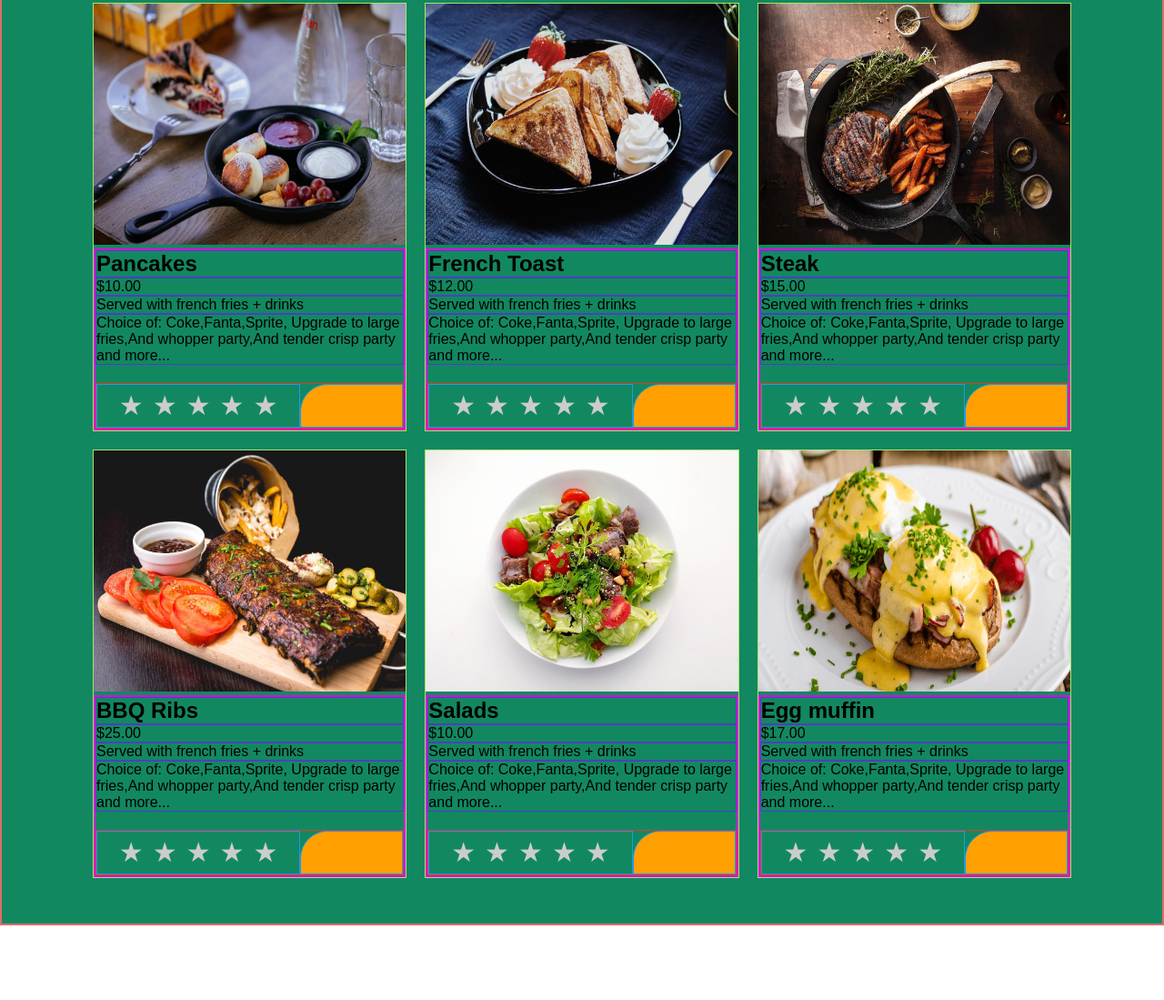
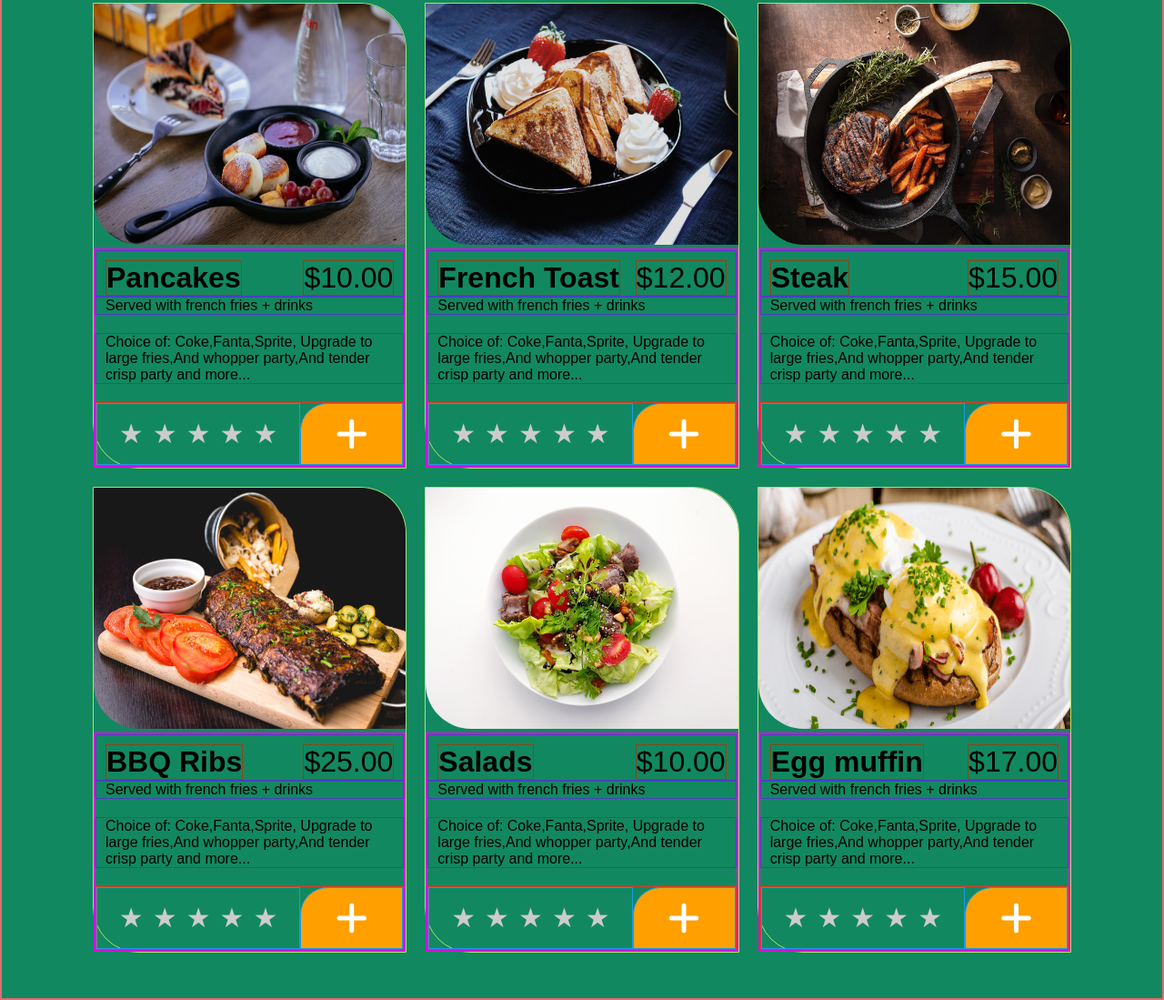
Before and after one commit to nickonyi/Restaurant-page, a website built with webpack: page dist/index.html in a window 1280 px wide. Shown: the part 2931-4030 px from the top of the page at 91% size. Before the commit the page ends 3948 px from the top, so only its background shows below. Built offline with nearby package versions, Linux system fonts and the light colour scheme; a web font is replaced by a local one.

Commit message:
final touches menu section

```diff
--- a/src/menu.js
+++ b/src/menu.js
@@ -47,6 +47,8 @@ function menu() {
     const menuContent1Img = document.createElement('img');
     menuContent1Img.classList.add('menu-content-img', 'img-box');
     menuContent1Img.src = contentImg1;
+    const menuContent1SmallHeaderContainer = document.createElement('div');
+    menuContent1SmallHeaderContainer.classList.add('menu-content-small-header-container');
     const menuContent1HeaderContainer = document.createElement('div');
     menuContent1HeaderContainer.classList.add('menu-content-header-container');
     const menuContent1Header = document.createElement('h2');
@@ -68,6 +70,10 @@ function menu() {
     menuContent1FooterDivContainer.classList.add('menu-content-footer-div-container');
     const menuContent1FooterDiv1 = document.createElement('div');
     menuContent1FooterDiv1.classList.add('menu-content-footer-div-1');
+    const icon1 = document.createElement('i');
+    icon1.classList.add('fas', 'fa-plus');
+    menuContent1FooterDiv1.appendChild(icon1);
+
 
     const ratingContainer = document.createElement('div');
     ratingContainer.classList.add('rating');
@@ -90,6 +96,8 @@ function menu() {
     const menuContent2Img = document.createElement('img');
     menuContent2Img.classList.add('menu-content-img', 'img-box');
     menuContent2Img.src = contentImg2;
+    const menuContent2SmallHeaderContainer = document.createElement('div');
+    menuContent2SmallHeaderContainer.classList.add('menu-content-small-header-container');
     const menuContent2HeaderContainer = document.createElement('div');
     menuContent2HeaderContainer.classList.add('menu-content-header-container');
     const menuContent2Header = document.createElement('h2');
@@ -109,6 +117,10 @@ function menu() {
     menuContent2FooterDivContainer.classList.add('menu-content-footer-div-container');
     const menuContent2FooterDiv1 = document.createElement('div');
     menuContent2FooterDiv1.classList.add('menu-content-footer-div-1');
+    const icon2 = document.createElement('i');
+    icon2.classList.add('fas', 'fa-plus');
+    menuContent2FooterDiv1.appendChild(icon2);
+
 
     const ratingContainer2 = document.createElement('div');
     ratingContainer2.classList.add('rating');
@@ -130,6 +142,8 @@ function menu() {
     const menuContent3Img = document.createElement('img');
     menuContent3Img.classList.add('menu-content-img', 'img-box');
     menuContent3Img.src = contentImg3;
+    const menuContent3SmallHeaderContainer = document.createElement('div');
+    menuContent3SmallHeaderContainer.classList.add('menu-content-small-header-container');
     const menuContent3HeaderContainer = document.createElement('div');
     menuContent3HeaderContainer.classList.add('menu-content-header-container');
     const menuContent3Header = document.createElement('h2');
@@ -149,6 +163,9 @@ function menu() {
     menuContent3FooterDivContainer.classList.add('menu-content-footer-div-container');
     const menuContent3FooterDiv1 = document.createElement('div');
     menuContent3FooterDiv1.classList.add('menu-content-footer-div-1');
+    const icon3 = document.createElement('i');
+    icon3.classList.add('fas', 'fa-plus');
+    menuContent3FooterDiv1.appendChild(icon3);
 
 
     const ratingContainer3 = document.createElement('div');
@@ -171,6 +188,8 @@ function menu() {
     const menuContent4Img = document.createElement('img');
     menuContent4Img.classList.add('menu-content-img', 'img-box');
     menuContent4Img.src = contentImg4;
+    const menuContent4SmallHeaderContainer = document.createElement('div');
+    menuContent4SmallHeaderContainer.classList.add('menu-content-small-header-container');
     const menuContent4HeaderContainer = document.createElement('div');
     menuContent4HeaderContainer.classList.add('menu-content-header-container');
     const menuContent4Header = document.createElement('h2');
@@ -179,6 +198,7 @@ function menu() {
     const menuContent4Price = document.createElement('p');
     menuContent4Price.classList.add('menu-content-price');
     menuContent4Price.textContent = '$25.00';
+
     //serve div
     const serveDiv4 = document.createElement('div');
     serveDiv4.classList.add('serve-div');
@@ -190,6 +210,10 @@ function menu() {
     menuContent4FooterDivContainer.classList.add('menu-content-footer-div-container');
     const menuContent4FooterDiv1 = document.createElement('div');
     menuContent4FooterDiv1.classList.add('menu-content-footer-div-1');
+    const icon4 = document.createElement('i');
+    icon4.classList.add('fas', 'fa-plus');
+    menuContent4FooterDiv1.appendChild(icon4);
+
 
 
     const ratingContainer4 = document.createElement('div');
@@ -212,6 +236,8 @@ function menu() {
     const menuContent5Img = document.createElement('img');
     menuContent5Img.classList.add('menu-content-img', 'img-box');
     menuContent5Img.src = contentImg5;
+    const menuContent5SmallHeaderContainer = document.createElement('div');
+    menuContent5SmallHeaderContainer.classList.add('menu-content-small-header-container');
     const menuContent5HeaderContainer = document.createElement('div');
     menuContent5HeaderContainer.classList.add('menu-content-header-container');
     const menuContent5Header = document.createElement('h2');
@@ -231,6 +257,9 @@ function menu() {
     menuContent5FooterDivContainer.classList.add('menu-content-footer-div-container');
     const menuContent5FooterDiv1 = document.createElement('div');
     menuContent5FooterDiv1.classList.add('menu-content-footer-div-1');
+    const icon5 = document.createElement('i');
+    icon5.classList.add('fas', 'fa-plus');
+    menuContent5FooterDiv1.appendChild(icon5);
 
 
     const ratingContainer5 = document.createElement('div');
@@ -253,6 +282,8 @@ function menu() {
     const menuContent6Img = document.createElement('img');
     menuContent6Img.classList.add('menu-content-img', 'img-box');
     menuContent6Img.src = contentImg6;
+    const menuContent6SmallHeaderContainer = document.createElement('div');
+    menuContent6SmallHeaderContainer.classList.add('menu-content-small-header-container');
     const menuContent6HeaderContainer = document.createElement('div');
     menuContent6HeaderContainer.classList.add('menu-content-header-container');
     const menuContent6Header = document.createElement('h2');
@@ -272,6 +303,9 @@ function menu() {
     menuContent6FooterDivContainer.classList.add('menu-content-footer-div-container');
     const menuContent6FooterDiv1 = document.createElement('div');
     menuContent6FooterDiv1.classList.add('menu-content-footer-div-1');
+    const icon6 = document.createElement('i');
+    icon6.classList.add('fas', 'fa-plus');
+    menuContent6FooterDiv1.appendChild(icon6);
 
 
     const ratingContainer6 = document.createElement('div');
@@ -291,8 +325,9 @@ function menu() {
 
 
     //appending menuContent1Header elements to menuContent1HeaderContainer
-    menuContent1HeaderContainer.appendChild(menuContent1Header);
-    menuContent1HeaderContainer.appendChild(menuContent1Price);
+    menuContent1SmallHeaderContainer.appendChild(menuContent1Header);
+    menuContent1SmallHeaderContainer.appendChild(menuContent1Price);
+    menuContent1HeaderContainer.appendChild(menuContent1SmallHeaderContainer);
     menuContent1HeaderContainer.appendChild(serveDiv1);
     menuContent1HeaderContainer.appendChild(serveDivText1);
     menuContent1HeaderContainer.appendChild(menuContent1FooterDivContainer);
@@ -302,8 +337,9 @@ function menu() {
     menuContent1.appendChild(menuContent1HeaderContainer);
 
     //appending menuContent2Header elements to menuContent1HeaderContainer
-    menuContent2HeaderContainer.appendChild(menuContent2Header);
-    menuContent2HeaderContainer.appendChild(menuContent2Price);
+    menuContent2SmallHeaderContainer.appendChild(menuContent2Header);
+    menuContent2SmallHeaderContainer.appendChild(menuContent2Price);
+    menuContent2HeaderContainer.appendChild(menuContent2SmallHeaderContainer);
     menuContent2HeaderContainer.appendChild(serveDiv2);
     menuContent2HeaderContainer.appendChild(serveDivText2);
     menuContent2HeaderContainer.appendChild(menuContent2FooterDivContainer);
@@ -313,8 +349,9 @@ function menu() {
     menuContent2.appendChild(menuContent2HeaderContainer);
 
     //appending menuContent3Header elements to menuContent1HeaderContainer
-    menuContent3HeaderContainer.appendChild(menuContent3Header);
-    menuContent3HeaderContainer.appendChild(menuContent3Price);
+    menuContent3SmallHeaderContainer.appendChild(menuContent3Header);
+    menuContent3SmallHeaderContainer.appendChild(menuContent3Price);
+    menuContent3HeaderContainer.appendChild(menuContent3SmallHeaderContainer);
     menuContent3HeaderContainer.appendChild(serveDiv3);
     menuContent3HeaderContainer.appendChild(serveDivText3);
     menuContent3HeaderContainer.appendChild(menuContent3FooterDivContainer);
@@ -324,8 +361,9 @@ function menu() {
     menuContent3.appendChild(menuContent3HeaderContainer);
 
     //appending menuContent4Header elements to menuContent1HeaderContainer
-    menuContent4HeaderContainer.appendChild(menuContent4Header);
-    menuContent4HeaderContainer.appendChild(menuContent4Price);
+    menuContent4SmallHeaderContainer.appendChild(menuContent4Header);
+    menuContent4SmallHeaderContainer.appendChild(menuContent4Price);
+    menuContent4HeaderContainer.appendChild(menuContent4SmallHeaderContainer);
     menuContent4HeaderContainer.appendChild(serveDiv4);
     menuContent4HeaderContainer.appendChild(serveDivText4);
     menuContent4HeaderContainer.appendChild(menuContent4FooterDivContainer);
@@ -335,8 +373,9 @@ function menu() {
     menuContent4.appendChild(menuContent4HeaderContainer);
 
     //appending menuContent5Header elements to menuContent5HeaderContainer
-    menuContent5HeaderContainer.appendChild(menuContent5Header);
-    menuContent5HeaderContainer.appendChild(menuContent5Price);
+    menuContent5SmallHeaderContainer.appendChild(menuContent5Header);
+    menuContent5SmallHeaderContainer.appendChild(menuContent5Price);
+    menuContent5HeaderContainer.appendChild(menuContent5SmallHeaderContainer);
     menuContent5HeaderContainer.appendChild(serveDiv5);
     menuContent5HeaderContainer.appendChild(serveDivText5);
     menuContent5HeaderContainer.appendChild(menuContent5FooterDivContainer);
@@ -346,8 +385,9 @@ function menu() {
     menuContent5.appendChild(menuContent5HeaderContainer);
 
     //appending menuContent6Header elements to menuContent6HeaderContainer
-    menuContent6HeaderContainer.appendChild(menuContent6Header);
-    menuContent6HeaderContainer.appendChild(menuContent6Price);
+    menuContent6SmallHeaderContainer.appendChild(menuContent6Header);
+    menuContent6SmallHeaderContainer.appendChild(menuContent6Price);
+    menuContent6HeaderContainer.appendChild(menuContent6SmallHeaderContainer);;
     menuContent6HeaderContainer.appendChild(serveDiv6);
     menuContent6HeaderContainer.appendChild(serveDivText6);
     menuContent6HeaderContainer.appendChild(menuContent6FooterDivContainer);
@@ -376,20 +416,12 @@ function ratingSystem() {
 
         stars.forEach((star) => {
             star.addEventListener('click', (e) => {
-                rating = parseInt(e.target.getAttribute('data-rating'));
-                setRating(rating, stars);
-            });
-
-            star.addEventListener('mouseover', (e) => {
                 resetStars(stars);
                 rating = parseInt(e.target.getAttribute('data-rating'));
                 setRating(rating, stars);
             });
 
-            star.addEventListener('mouseout', () => {
-                resetStars(stars);
-                setRating(rating, stars);
-            });
+
         });
 
         function setRating(rating, stars) {
--- a/src/style.css
+++ b/src/style.css
@@ -396,7 +396,7 @@ nav ul li {
     border: 1px solid #eb351d;
     display: flex;
     margin-top: 20px;
-    height: 50px;
+    height: 70px;
 }
 
 .menu-content-footer-div-container>div {
@@ -407,6 +407,9 @@ nav ul li {
     flex: 1;
     border-top-left-radius: 30px;
     background: #FFA000;
+    display: flex;
+    justify-content: center;
+    align-items: center;
 }
 
 .img-box {
@@ -431,6 +434,56 @@ nav ul li {
 .star:hover,
 .star.active {
     color: #f90;
+}
+
+.fa-plus {
+    font-size: 2.5rem;
+    color: #fff;
+}
+
+.menu-content-header {
+    display: inline-block;
+    margin-right: 10px;
+}
+
+.menu-content-price {
+    display: inline-block;
+    margin-left: auto;
+}
+
+.menu-content-small-header-container {
+    display: flex;
+    justify-content: space-between;
+    padding-inline: 10px;
+    padding-block-start: 10px;
+}
+
+.menu-content-small-header-container>* {
+    border: 1px solid saddlebrown;
+}
+
+.menu-content-header,
+.menu-content-price {
+    font-size: 2rem;
+}
+
+.serve-div {
+    padding-left: 10px;
+}
+
+.serve-div-text {
+    padding-left: 10px;
+    margin-top: 20px;
+}
+
+.img-box {
+    border-bottom-left-radius: 50px;
+    border-top-right-radius: 50px
+}
+
+.menu-content {
+    border-bottom-left-radius: 50px;
+    border-top-right-radius: 50px;
 }
 
 
```
Also changed, not shown: 1 other file.
